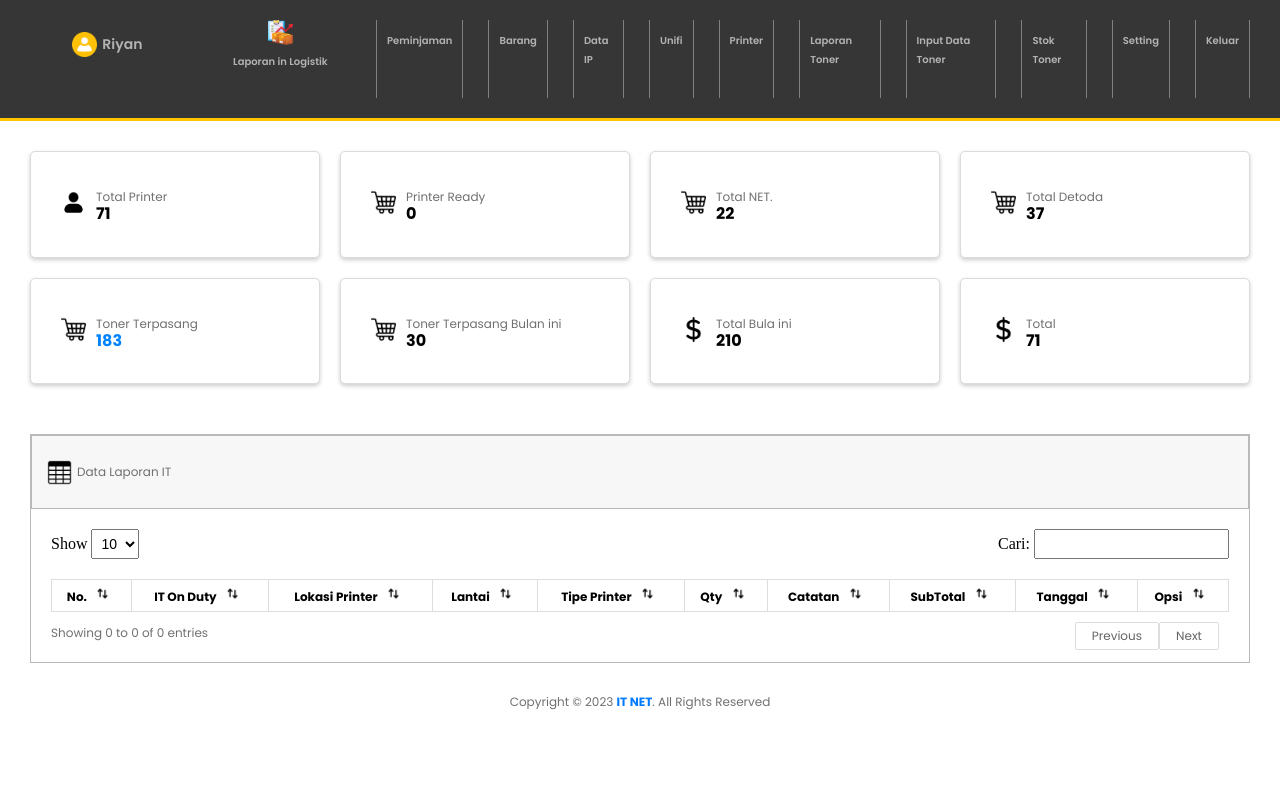
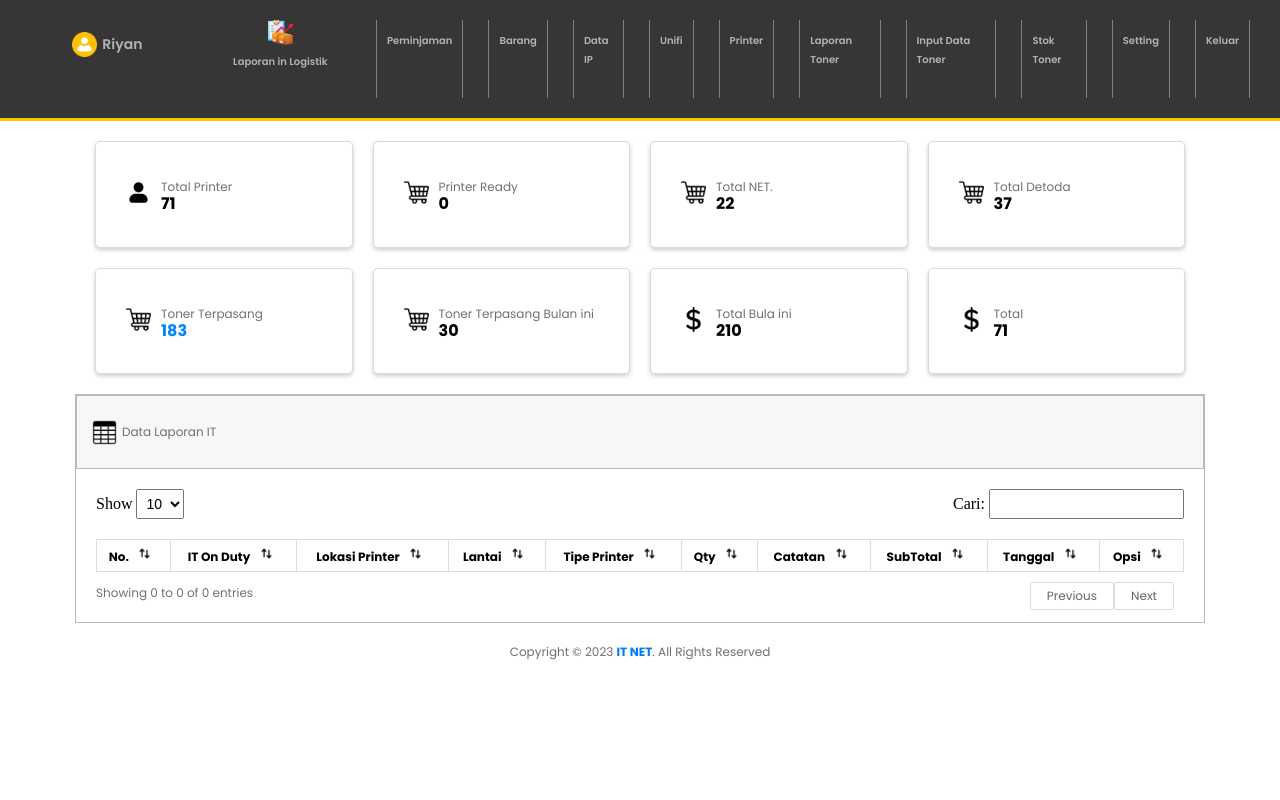
Before and after one commit to YoshuaGES/Magang-Teo-Admin, a PHP site: the page made by Admin/Laporan Toner/laporanToner.html in a window 1280 px wide. Run offline with PHP 8.4, Linux system fonts and the light colour scheme; lists and menus that the app fills with data are empty.

Commit message:
Final Push

```diff
--- a/Admin/Laporan Toner/laporanToner.css
+++ b/Admin/Laporan Toner/laporanToner.css
@@ -107,7 +107,8 @@ a:hover {
 
 .content {
   padding: 20px;
-  margin: 10px;
+  margin-left: 75px;
+  margin-right: 75px;
   display: grid;
   gap: 20px;
   grid-template-columns: repeat(auto-fill, minmax(250px, 1fr));
@@ -158,7 +159,8 @@ h1 {
 }
 
 .tableCard {
-  margin: 30px;
+  margin-left: 75px;
+  margin-right: 75px;
   border: 1px solid #b9b9b9;
 }
 
--- a/Admin/Stok Toner/stokToner.js
+++ b/Admin/Stok Toner/stokToner.js
@@ -15,7 +15,6 @@ document.addEventListener("DOMContentLoaded", function () {
     row.insertCell(5).innerHTML = "";
     row.insertCell(6).innerHTML = "";
     row.insertCell(7).innerHTML = "";
-    row.insertCell(8).innerHTML = "";
 
     // Create the Opsi cell and add buttons
     const cellOpsi = row.insertCell(8);
--- a/Admin/index.css
+++ b/Admin/index.css
@@ -107,7 +107,8 @@ a:hover {
 
 .content {
   padding: 20px;
-  margin: 10px;
+  margin-left: 75px;
+  margin-Right: 75px;
   display: grid;
   gap: 20px;
   grid-template-columns: repeat(auto-fill, minmax(250px, 1fr));
```
